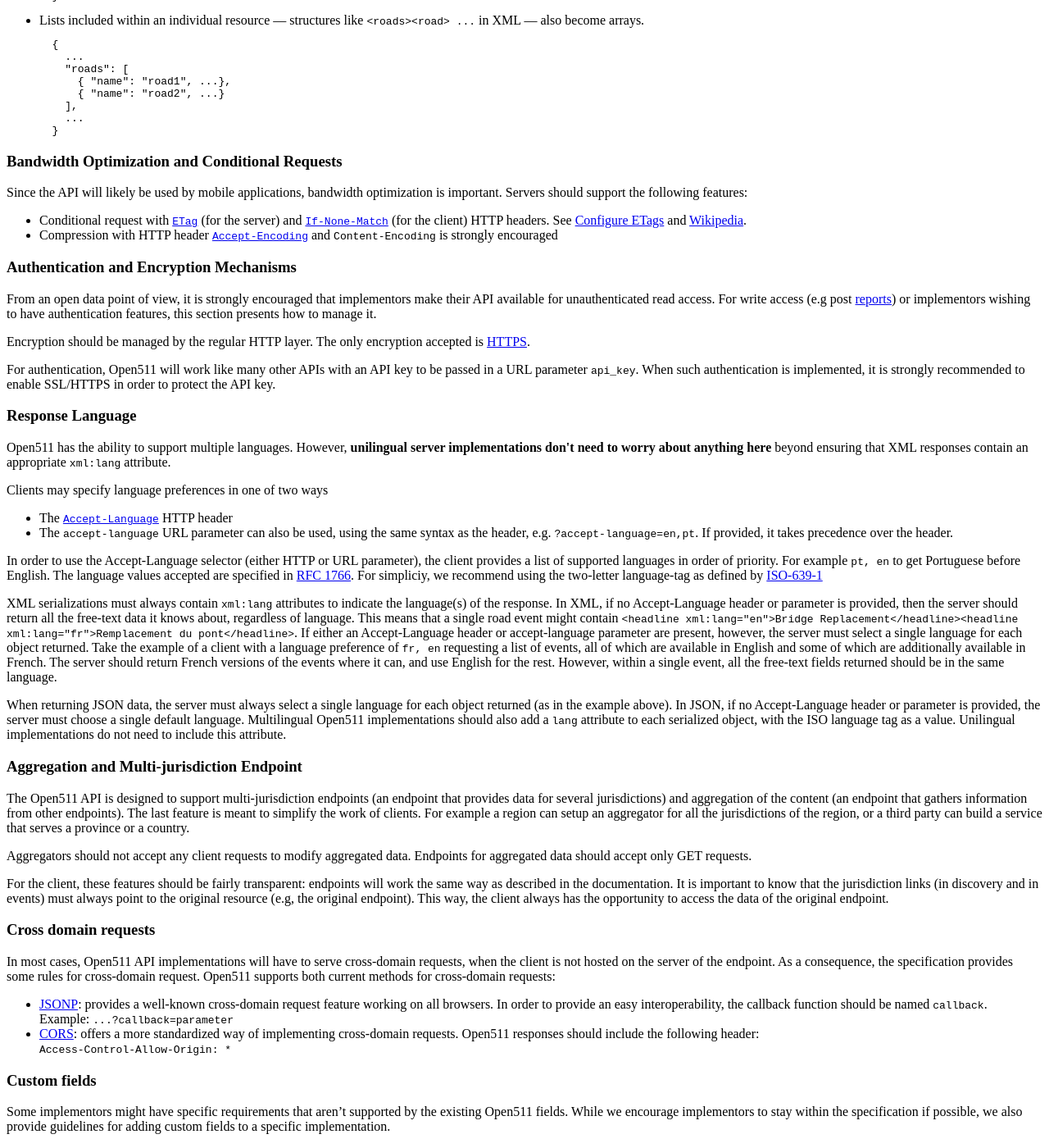
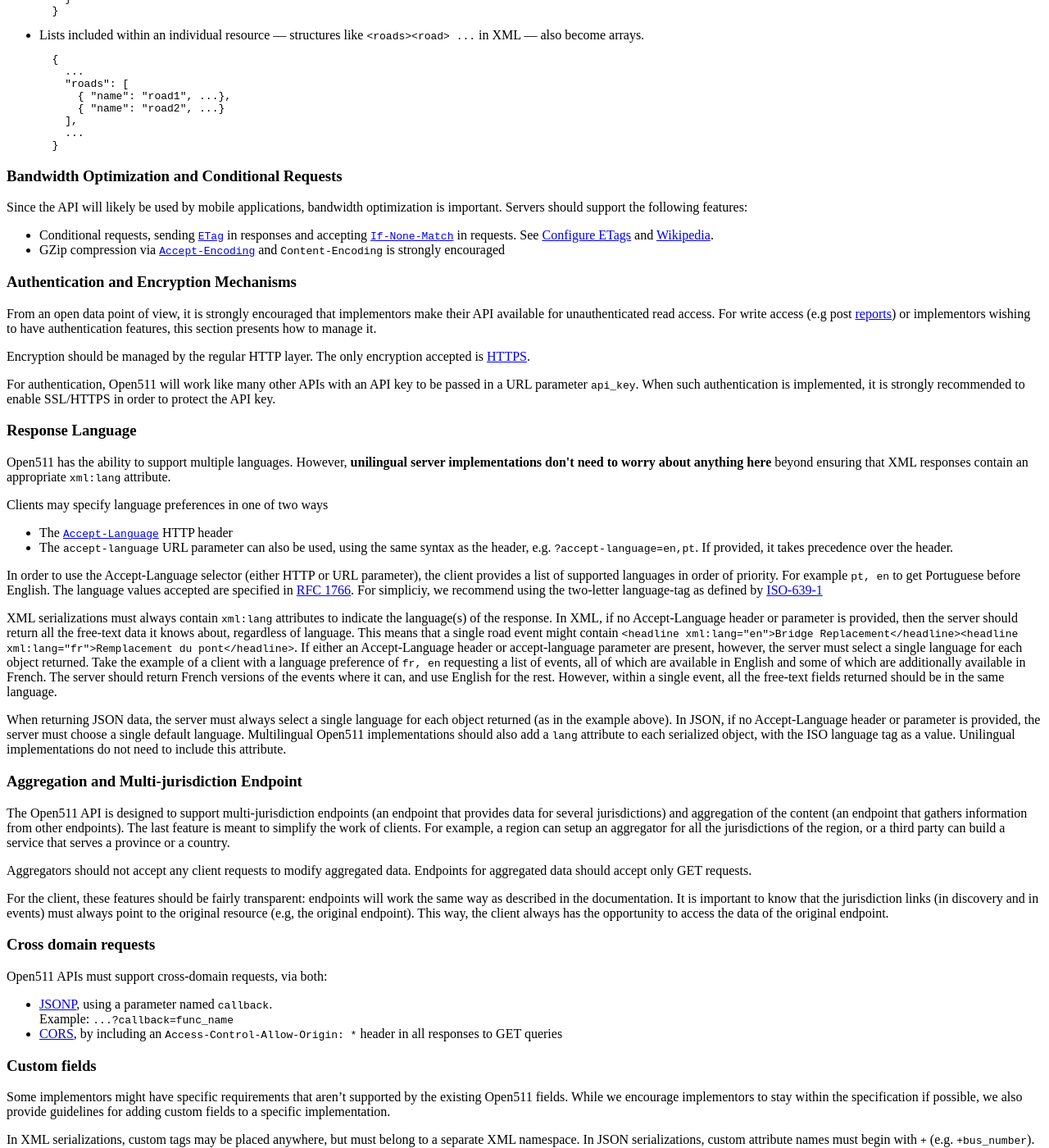
Before and after one commit to open511/Open511API, a Jekyll site: the page built from guidelines.html, in a window 1280 px wide and 1400 px high, scrolled down 3391 px. Shown: the whole window at 82% size. Built offline with Jekyll 4.4.1, drawn with Linux system fonts in a browser that asks for light colours; nearby versions of some CDN libraries; some of the changed text lies outside the part shown.

Commit message:
Copy edits to guidelines

```diff
--- a/guidelines.html
+++ b/guidelines.html
@@ -13,7 +13,7 @@
 <ul>
   <li><a id="utf8"></a><b>Character encoding</b> must be in UTF-8</li>
   <li><a id="datetime"></a><b>DateTime and Date </b> fields will follow the ISO 8601 subset as per the <a href="http://www.w3.org/TR/NOTE-datetime">W3c note</a> except when specified otherwise</li>
-  <li><a id="timezone"></a>When a <b>time zone</b> has to be specified explicitly (in an independent field), it should use a time zone name from the <a href="http://en.wikipedia.org/wiki/Tz_database">TZ Database</a></li>
+  <li><a id="timezone"></a>When a <b>time zone</b> has to be specified explicitly (in a <code>timezone</code> field, rather than as part of an ISO timestamp), it must use a time zone name from the <a href="http://en.wikipedia.org/wiki/Tz_database">TZ Database</a></li>
   <li><a id="geospatial"></a><b>Geospatial data</b> will follow existing standards:
     <ul>
       <li>In XML, use <a href="http://en.wikipedia.org/wiki/Geography_Markup_Language">GML</a> with the EPSG:4326 (latitude/longitude) spatial reference system. <code><a href="https://github.com/opennorth/Open511API/issues/36">Issue 36</a></code></li>
@@ -30,7 +30,7 @@
 <a id="rest"></a>
 <h3>REST</h3>
 
-<p>Like most open data APIs, Open511 will follow the <a href="http://www.restapitutorial.com/lessons/whatisrest.html">REST design</a>. REST does not provide fixed constraints but best practices that will be used by the API:</p>
+<p>Like many open data APIs, Open511 will follow the <a href="http://www.restapitutorial.com/lessons/whatisrest.html">REST design</a>. REST does not provide fixed constraints but best practices that will be used by the API:</p>
 <ul>
   <li>Uniform interface: use of HTTP to provide uniform methods and content negotiation features</li>
   <li>Stateless: each request is independent from the previous one which simplifies implementation for both server and client</li>
@@ -67,7 +67,7 @@
 
 <p>Implementations are free to determine their default serialization.</p>
 
-<p>Responses should set the <code>Content-Type</code> header to the appropriate generic header&colon; <code>application/xml</code> or <code>application/json</code>. Responses should also set the <code>Open511-Media-Type</code> header to the vendor-specific, versioned content type of the response, e.g. <code>application/vnd.open511.v0+json</code>.</p>
+<p>Responses must set the <code>Content-Type</code> header to the appropriate generic header&colon; <code>application/xml</code> or <code>application/json</code>. Responses must also set the <code>Open511-Media-Type</code> header to the vendor-specific, versioned content type of the response, e.g. <code>application/vnd.open511.v0+json</code>.</p>
 
 <p>Versions are also indicated within the response content; see the XML and JSON sections below for details.</p>
 
@@ -206,8 +206,8 @@
 <p>Since the API will likely be used by mobile applications, bandwidth optimization is important. Servers should support the following features:</p>
 
 <ul>
-  <li>Conditional request with <code><a href="http://www.w3.org/Protocols/rfc2616/rfc2616-sec14.html#sec14.19">ETag</a></code> (for the server) and <code><a href="http://www.w3.org/Protocols/rfc2616/rfc2616-sec14.html#sec14.26">If-None-Match</a></code> (for the client) HTTP headers. See <a href="http://developer.yahoo.com/performance/rules.html#etags">Configure ETags</a> and <a href="http://en.wikipedia.org/wiki/HTTP_ETag">Wikipedia</a>.</li>
-  <li>Compression with HTTP header <code><a href="http://www.w3.org/Protocols/rfc2616/rfc2616-sec14.html#sec14.3">Accept-Encoding</a></code> and <code>Content-Encoding</code> is strongly encouraged</li>
+  <li>Conditional requests, sending <code><a href="http://www.w3.org/Protocols/rfc2616/rfc2616-sec14.html#sec14.19">ETag</a></code> in responses and accepting <code><a href="http://www.w3.org/Protocols/rfc2616/rfc2616-sec14.html#sec14.26">If-None-Match</a></code> in requests. See <a href="http://developer.yahoo.com/performance/rules.html#etags">Configure ETags</a> and <a href="http://en.wikipedia.org/wiki/HTTP_ETag">Wikipedia</a>.</li>
+  <li>GZip compression via <code><a href="http://www.w3.org/Protocols/rfc2616/rfc2616-sec14.html#sec14.3">Accept-Encoding</a></code> and <code>Content-Encoding</code> is strongly encouraged</li>
 </ul>
 
 <a id="auth"></a>
@@ -239,7 +239,7 @@
 <a id="aggreg"></a>
 <h3>Aggregation and Multi-jurisdiction Endpoint</h3>
 
-<p>The Open511 API is designed to support multi-jurisdiction endpoints (an endpoint that provides data for several jurisdictions) and aggregation of the content (an endpoint that gathers information from other endpoints). The last feature is meant to simplify the work of clients. For example a region can setup an aggregator for all the jurisdictions of the region, or a third party can build a service that serves a province or a country.</p>
+<p>The Open511 API is designed to support multi-jurisdiction endpoints (an endpoint that provides data for several jurisdictions) and aggregation of the content (an endpoint that gathers information from other endpoints). The last feature is meant to simplify the work of clients. For example, a region can setup an aggregator for all the jurisdictions of the region, or a third party can build a service that serves a province or a country.</p>
 
 <p>Aggregators should not accept any client requests to modify aggregated data. Endpoints for aggregated data should accept only GET requests.</p>
 
@@ -248,10 +248,10 @@
 <a id="cross"></a>
 <h3>Cross domain requests</h3>
 
-<p>In most cases, Open511 API implementations will have to serve cross-domain requests, when the client is not hosted on the server of the endpoint. As a consequence, the specification provides some rules for cross-domain request. Open511 supports both current methods for cross-domain requests:</p>
+<p>Open511 APIs must support cross-domain requests, via both:</p>
 <ul>
-  <li><a href="http://en.wikipedia.org/wiki/JSONP">JSONP</a>: provides a well-known cross-domain request feature working on all browsers. In order to provide an easy interoperability, the callback function should be named <code>callback</code>.<br/>Example: <code>...?callback=parameter</code></li>
-  <li><a href="http://www.w3.org/TR/cors/">CORS</a>: offers a more standardized way of implementing cross-domain requests. Open511 responses should include the following header:<br><code>Access-Control-Allow-Origin: *</code></li>
+  <li><a href="http://en.wikipedia.org/wiki/JSONP">JSONP</a>, using a parameter named <code>callback</code>.<br/>Example: <code>...?callback=func_name</code></li>
+  <li><a href="http://www.w3.org/TR/cors/">CORS</a>, by including an <code>Access-Control-Allow-Origin: *</code> header in all responses to GET queries</li>
 </ul>
 
 <a id="custom"></a>
```
Also changed, not shown: other parts of guidelines.html (+1 -1 lines).
